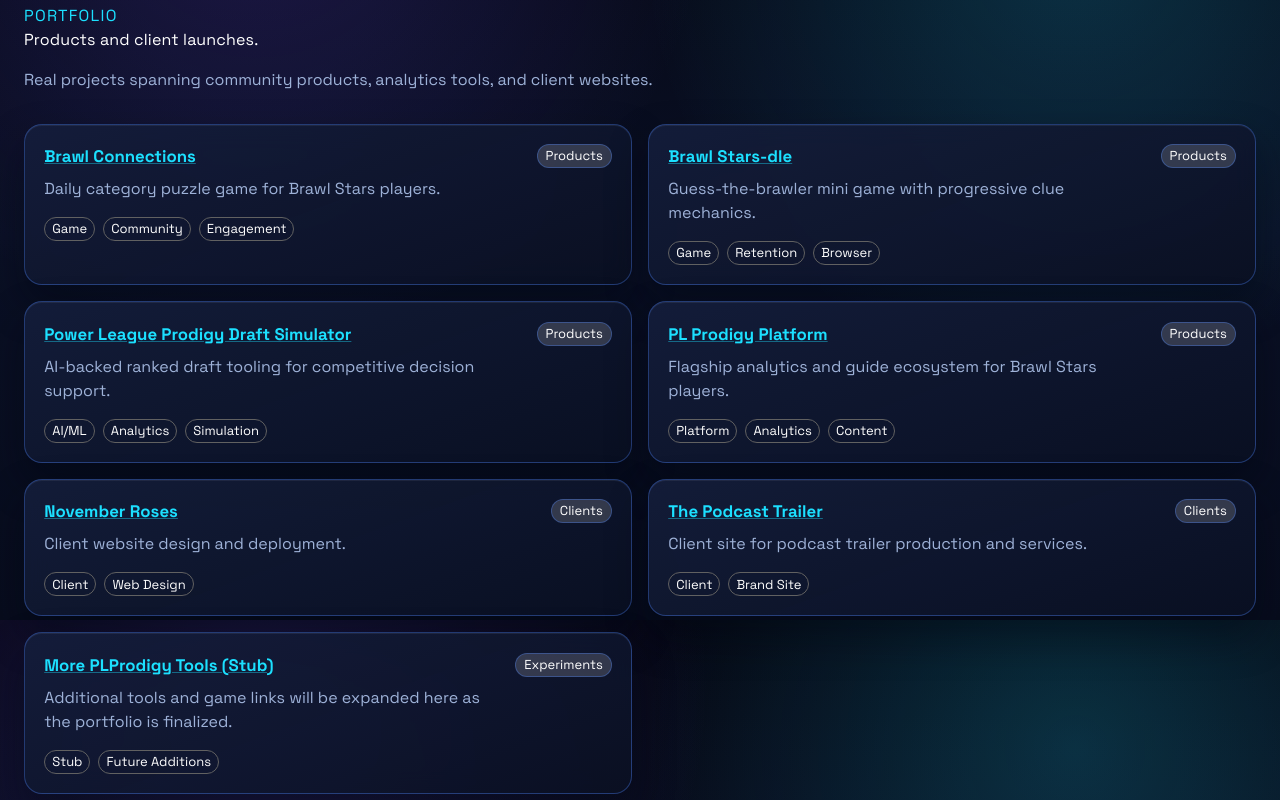
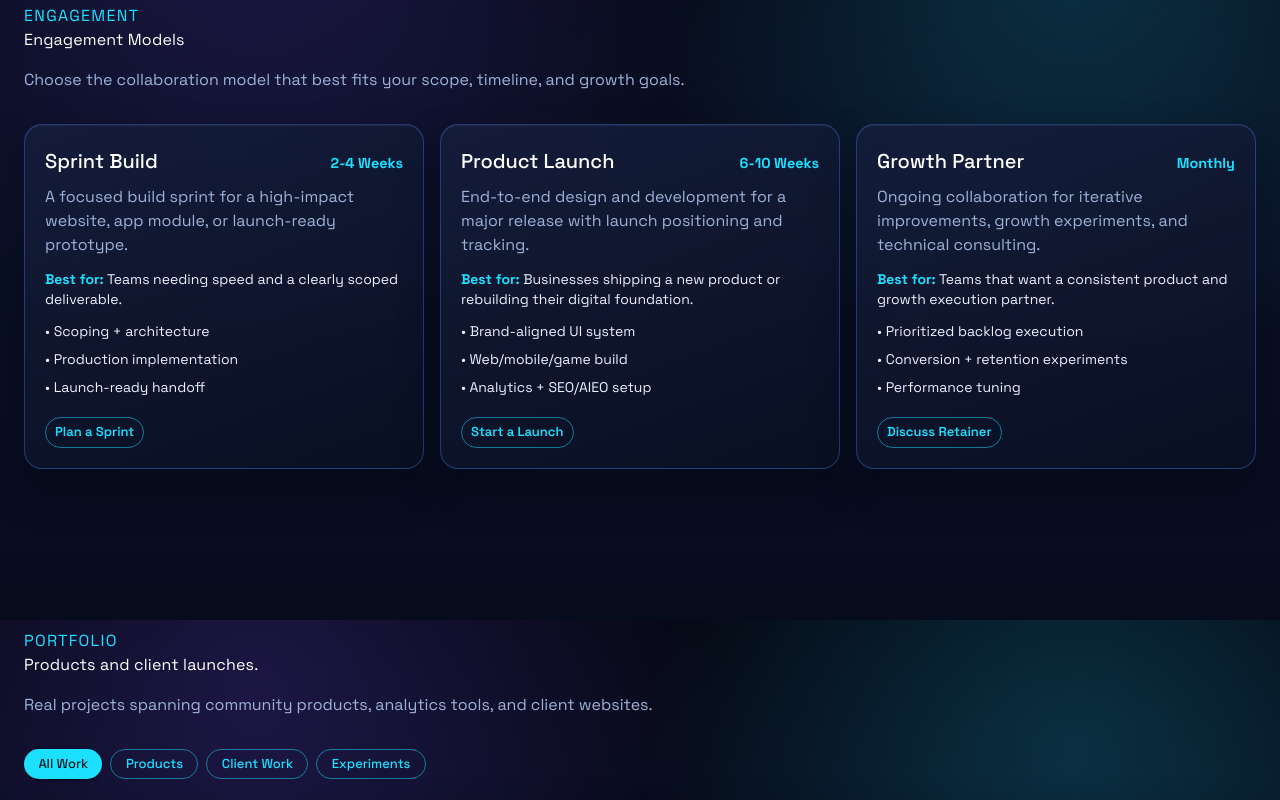
Before and after one commit to HunterXBrawlStars/ProdigyInteractive, a React (Vite) app: page / in a window 1280 px wide. Shown: the part 1780-2580 px from the top of the page. Built offline with nearby package versions, Linux system fonts and the light colour scheme.

Commit message:
feat: add engagement models and portfolio filtering

```diff
--- a/src/App.tsx
+++ b/src/App.tsx
@@ -6,6 +6,7 @@
 import { SiteFooter } from './components/layout/SiteFooter';
 import { SiteHeader } from './components/layout/SiteHeader';
 import { ContactSection } from './components/sections/ContactSection';
+import { EngagementSection } from './components/sections/EngagementSection';
 import { FaqSection } from './components/sections/FaqSection';
 import { HeroSection } from './components/sections/HeroSection';
 import { PortfolioSection } from './components/sections/PortfolioSection';
@@ -22,6 +23,7 @@
       <SiteHeader />
       <HeroSection />
       <ServicesSection />
+      <EngagementSection />
       <PortfolioSection />
       <ProcessSection />
       <TestimonialsSection />
--- /dev/null
+++ b/src/components/sections/EngagementSection.tsx
@@ -0,0 +1,76 @@
+import { Box, Button, Container, Stack, Typography } from '@mui/material';
+import { motion } from 'framer-motion';
+import { engagementModels } from '../../content/siteContent';
+import { triggerHaptic } from '../../lib/haptics';
+
+export function EngagementSection() {
+  return (
+    <Box component="section" id="engagement" sx={{ py: { xs: 8, md: 10 } }}>
+      <Container maxWidth="xl">
+        <Typography className="section-eyebrow">Engagement</Typography>
+        <Typography className="section-title" sx={{ mb: 2 }}>
+          Engagement Models
+        </Typography>
+        <Typography sx={{ color: 'var(--pi-muted)', mb: 4, maxWidth: '66ch' }}>
+          Choose the collaboration model that best fits your scope, timeline, and growth goals.
+        </Typography>
+
+        <Box
+          sx={{
+            display: 'grid',
+            gridTemplateColumns: { xs: '1fr', md: 'repeat(3, minmax(0, 1fr))' },
+            gap: 2
+          }}
+        >
+          {engagementModels.map((model, index) => (
+            <Box
+              key={model.title}
+              component={motion.article}
+              className="glass-panel"
+              initial={{ opacity: 0, y: 18 }}
+              whileInView={{ opacity: 1, y: 0 }}
+              whileTap={{ scale: 0.99 }}
+              viewport={{ once: true, amount: 0.25 }}
+              transition={{ duration: 0.38, delay: index * 0.04 }}
+              sx={{ p: 2.5 }}
+            >
+              <Stack direction="row" justifyContent="space-between" spacing={1.5} alignItems="baseline" sx={{ mb: 1 }}>
+                <Typography variant="h6">{model.title}</Typography>
+                <Typography sx={{ color: 'var(--pi-cyan)', fontWeight: 700, fontSize: '0.9rem' }}>
+                  {model.timeline}
+                </Typography>
+              </Stack>
+
+              <Typography sx={{ color: 'var(--pi-muted)', mb: 1.5 }}>{model.description}</Typography>
+              <Typography variant="body2" sx={{ color: 'var(--pi-text)', mb: 1.5 }}>
+                <Box component="span" sx={{ color: 'var(--pi-cyan)', fontWeight: 700 }}>
+                  Best for:
+                </Box>{' '}
+                {model.bestFor}
+              </Typography>
+
+              <Stack spacing={1} sx={{ mb: 2.5 }}>
+                {model.deliverables.map((deliverable) => (
+                  <Typography key={`${model.title}-${deliverable}`} variant="body2" sx={{ color: 'var(--pi-text)' }}>
+                    • {deliverable}
+                  </Typography>
+                ))}
+              </Stack>
+
+              <Button
+                variant="outlined"
+                size="small"
+                component="a"
+                href={model.ctaHref}
+                onPointerDown={() => triggerHaptic('light')}
+                sx={{ textTransform: 'none', fontWeight: 600 }}
+              >
+                {model.ctaLabel}
+              </Button>
+            </Box>
+          ))}
+        </Box>
+      </Container>
+    </Box>
+  );
+}
--- a/src/components/sections/PortfolioSection.tsx
+++ b/src/components/sections/PortfolioSection.tsx
@@ -1,9 +1,27 @@
-import { Box, Chip, Container, Link, Stack, Typography } from '@mui/material';
+import { useMemo, useState } from 'react';
+import { Box, Button, Chip, Container, Link, Stack, Typography } from '@mui/material';
 import { motion } from 'framer-motion';
 import { portfolioItems } from '../../content/siteContent';
 import { triggerHaptic } from '../../lib/haptics';
+import { type PortfolioCategory } from '../../types/content';
+
+type PortfolioFilter = 'all' | PortfolioCategory;
+
+const portfolioFilters: Array<{ id: PortfolioFilter; label: string }> = [
+  { id: 'all', label: 'All Work' },
+  { id: 'products', label: 'Products' },
+  { id: 'clients', label: 'Client Work' },
+  { id: 'experiments', label: 'Experiments' }
+];
 
 export function PortfolioSection() {
+  const [activeFilter, setActiveFilter] = useState<PortfolioFilter>('all');
+
+  const visibleItems = useMemo(
+    () => (activeFilter === 'all' ? portfolioItems : portfolioItems.filter((item) => item.category === activeFilter)),
+    [activeFilter]
+  );
+
   return (
     <Box component="section" id="portfolio" sx={{ py: { xs: 8, md: 10 } }}>
       <Container maxWidth="xl">
@@ -15,6 +33,22 @@
           Real projects spanning community products, analytics tools, and client websites.
         </Typography>
 
+        <Stack direction="row" spacing={1} flexWrap="wrap" useFlexGap sx={{ mb: 3 }}>
+          {portfolioFilters.map((filter) => (
+            <Button
+              key={filter.id}
+              size="small"
+              variant={activeFilter === filter.id ? 'contained' : 'outlined'}
+              color="primary"
+              onPointerDown={() => triggerHaptic('light')}
+              onClick={() => setActiveFilter(filter.id)}
+              sx={{ textTransform: 'none', borderRadius: 999, px: 1.8 }}
+            >
+              {filter.label}
+            </Button>
+          ))}
+        </Stack>
+
         <Box
           sx={{
             display: { xs: 'flex', md: 'grid' },
@@ -25,7 +59,7 @@
             gap: 2
           }}
         >
-          {portfolioItems.map((item, index) => (
+          {visibleItems.map((item, index) => (
             <Box
               key={item.title}
               component={motion.article}
--- a/src/content/siteContent.ts
+++ b/src/content/siteContent.ts
@@ -1,4 +1,5 @@
 import {
+  type EngagementModel,
   type FaqItem,
   type PortfolioItem,
   type ProcessStep,
@@ -127,6 +128,39 @@
   }
 ];
 
+export const engagementModels: EngagementModel[] = [
+  {
+    title: 'Sprint Build',
+    description:
+      'A focused build sprint for a high-impact website, app module, or launch-ready prototype.',
+    timeline: '2-4 Weeks',
+    bestFor: 'Teams needing speed and a clearly scoped deliverable.',
+    deliverables: ['Scoping + architecture', 'Production implementation', 'Launch-ready handoff'],
+    ctaLabel: 'Plan a Sprint',
+    ctaHref: '#contact'
+  },
+  {
+    title: 'Product Launch',
+    description:
+      'End-to-end design and development for a major release with launch positioning and tracking.',
+    timeline: '6-10 Weeks',
+    bestFor: 'Businesses shipping a new product or rebuilding their digital foundation.',
+    deliverables: ['Brand-aligned UI system', 'Web/mobile/game build', 'Analytics + SEO/AIEO setup'],
+    ctaLabel: 'Start a Launch',
+    ctaHref: '#contact'
+  },
+  {
+    title: 'Growth Partner',
+    description:
+      'Ongoing collaboration for iterative improvements, growth experiments, and technical consulting.',
+    timeline: 'Monthly',
+    bestFor: 'Teams that want a consistent product and growth execution partner.',
+    deliverables: ['Prioritized backlog execution', 'Conversion + retention experiments', 'Performance tuning'],
+    ctaLabel: 'Discuss Retainer',
+    ctaHref: '#contact'
+  }
+];
+
 export const teamStubs: TeamMemberStub[] = [
   {
     displayName: 'Team Member Name (Stub)',
```
Also changed, not shown: src/types/content.ts (+10 -0 lines), 2 other files (tests, documents, lock files or other folders).
